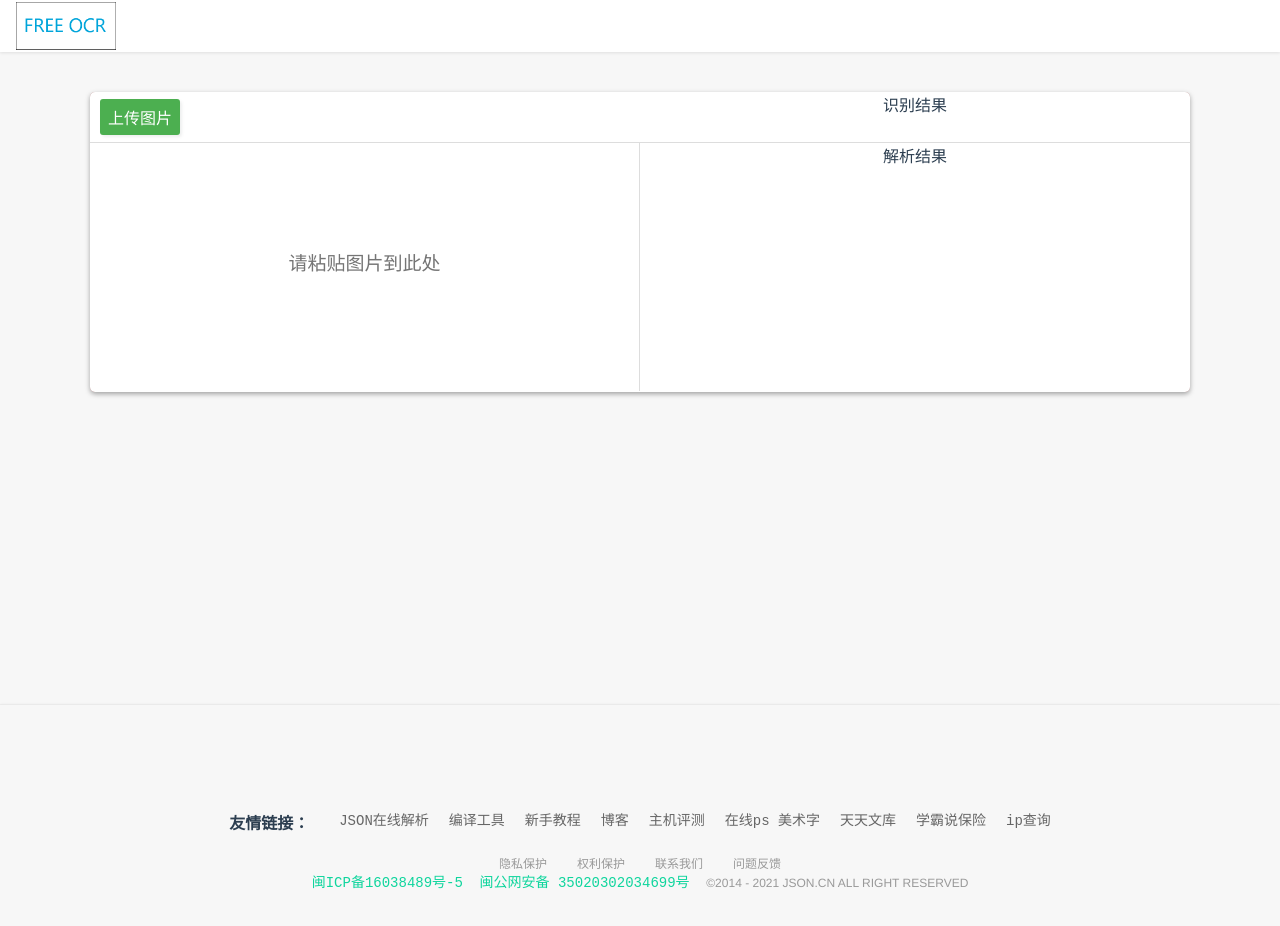
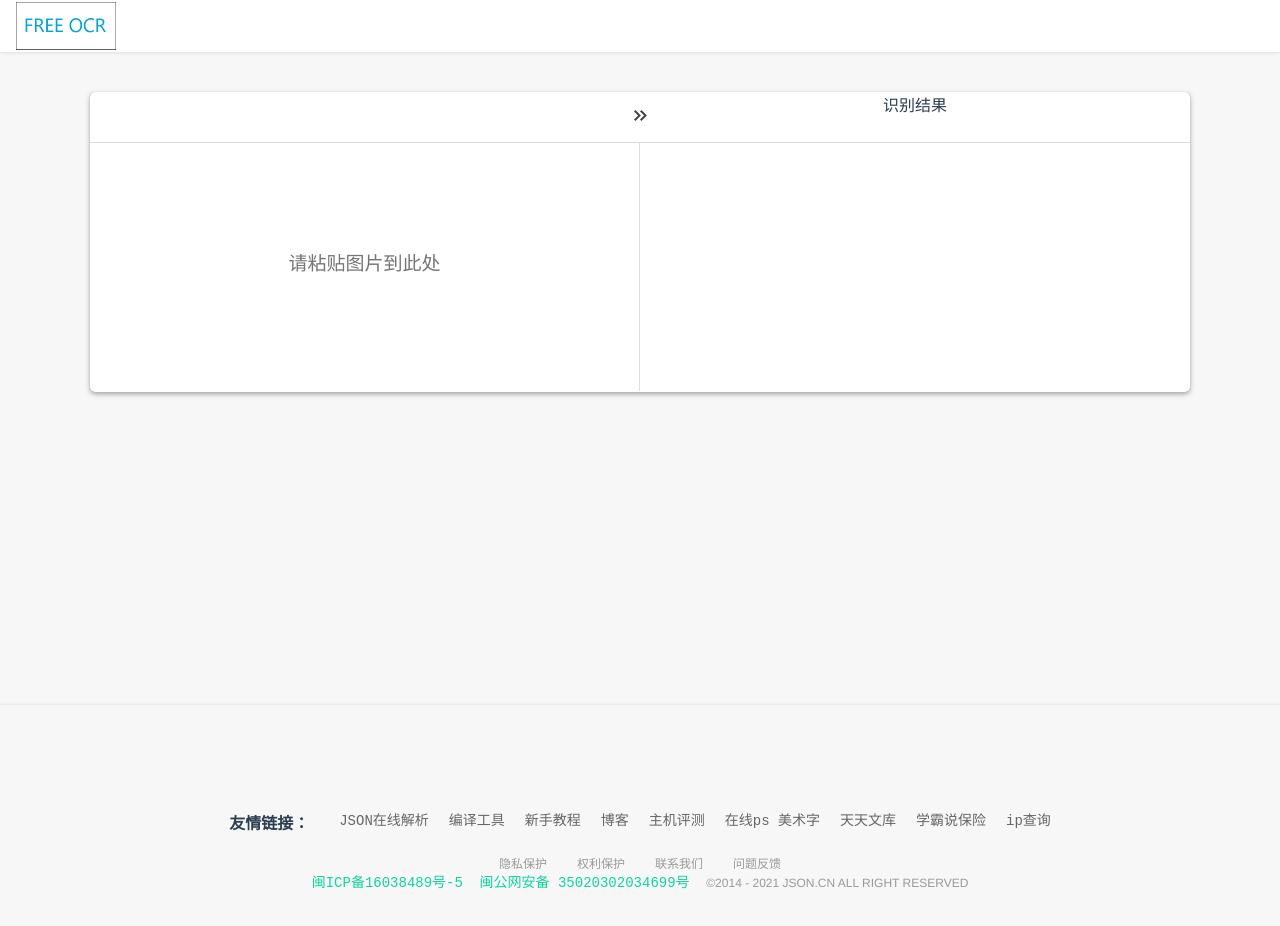
Before and after one commit to feiya1314/ocr, a Vue app in the folder ocr-web/: page / in a window 1280 px wide. Built offline with nearby package versions, Linux system fonts and the light colour scheme.

Commit message:
添加确认识别按钮

```diff
--- a/ocr-web/src/components/CircleButton.vue
+++ b/ocr-web/src/components/CircleButton.vue
@@ -7,9 +7,9 @@
       <!-- <svg t="1646568210137" class="circle-btn" viewBox="0 0 1024 1024" version="1.1" xmlns="http://www.w3.org/2000/svg" p-id="6313">
       <path d="M617.92 516.096l272 272-101.824 101.824-272-272-272 272-101.856-101.824 272-272-275.008-275.04L241.056 139.2l275.04 275.04 275.04-275.04 101.824 101.824-275.04 275.04z" p-id="6314"></path>
     </svg> -->
-      <div class="circle-btn-bg">
+      <div class="circle-btn-bg" :title="titleStr">
         <!--  -->
-        <img class="circle-btn" :srcset="innerbtnImgPath" />
+        <img class="circle-btn" :srcset="innerbtnImgPath"/>
       </div>
     </div>
 
@@ -27,6 +27,7 @@ export default {
     // HelloWorld 组件有一个 msg 属性，值类型是String
     // 使用该组件时，{{ msg }} 来取该属性的值
     btnImgPath: String,
+    titleStr: String,
   },
   data() {
     return {
--- a/ocr-web/src/components/Ocr.vue
+++ b/ocr-web/src/components/Ocr.vue
@@ -6,8 +6,11 @@
       <div class="content-container">
         <div class="left-content-box">
           <div class="top-banner-container">
-            <div class="upload-btn-div">
+            <!-- <div class="upload-btn-div">
               <button class="upload-btn">上传图片</button>
+            </div> -->
+            <div class="translate" @click="startOcr">
+              <CircleButton class="right-arrow del-preview-btn" :btnImgPath="rightArrowImg" titleStr="开始识别" />
             </div>
           </div>
           <div class="input-box">
@@ -16,11 +19,11 @@
             <div v-show="!show" class="pasteInputDiv" @paste="handlePaste">
               <input type="text" class="pasteInput" autosize placeholder="请粘贴图片到此处" maxlength="0" />
             </div>
-            <div v-if="show" class="pasteImgDiv" @mouseenter="showDeleteBtn" @mouseleave="hidenDelteBtn">
+            <div v-if="show" class="pasteImgDiv">
               <div @click="deleteImg">
                 <!-- 向组件 CircleButton 的 btnImgName 参数传值 btnImgPath 是传一个静态的值，就是一个字符串，不会从属性中 delBtnImg 找对应的值
                  :btnImgPath 或者 v-bind:btnImgPath 是动态赋值-->
-                <CircleButton class="del-preview-btn" :btnImgPath="delBtnImg" />
+                <CircleButton class="del-preview-btn" :btnImgPath="delBtnImg" titleStr="清除图片" />
                 <!-- <CircleButton class="del-preview-btn" :btnImgName="del.svg"/> -->
               </div>
               <div class="pasteImgContainer">
@@ -37,7 +40,7 @@
             </div>
           </div>
         </div>
-        <!-- <div id="dragEle" style="position: absolute; cursor: move;"></div> -->
+
         <div class="right-content-box">
           <div class="top-banner-container">
             识别结果
@@ -82,13 +85,14 @@ export default {
   data() {
     return {
       delBtnImg: require("@/assets/images/del.svg"),
+      rightArrowImg: require("@/assets/images/rightArrow.svg"),
       show: false,
       showDelBtn: false,
       showPreview: false,
       url: null,
       srcList: [],
       file: null,
-      orcResult: "解析结果",
+      orcResult: "",
       fileType: 0,
     };
   },
@@ -110,6 +114,13 @@ export default {
       }).then((response) => {
         this.orcResult = response.data;
       });
+    },
+    startOcr() {
+      if(this.file == null || this.url==""){
+        alert("请粘贴或者上传图片");
+        return
+      }
+      this.sendImgRequest();
     },
     handlePaste(event) {
       const items = (event.clipboardData || window.clipboardData).items;
@@ -150,21 +161,13 @@ export default {
       // this.$emit("imgFile", file);
       this.file = file;
       //this.httpRequest(file);
-      this.sendImgRequest();
     },
     deleteImg() {
       this.show = false;
       this.url = "";
+      this.file = null;
       this.showDelBtn = false;
-    },
-    showDeleteBtn() {
-      if (!this.show || this.url == "") {
-        return;
-      }
-      this.showDelBtn = true;
-    },
-    hidenDelteBtn() {
-      this.showDelBtn = false;
+      this.orcResult = "";
     },
     zoomOutImg() {
       this.showPreview = false;
@@ -199,6 +202,9 @@ export default {
   z-index: 100;
   top: 0;
   right: 0;
+}
+.right-arrow {
+  right: -24px;
 }
 .content-container {
   width: 1100px;
```
Also changed, not shown: ocr-web/src/assets/images/rightArrow.svg (added), 1 other file (tests, documents, lock files or other folders).
